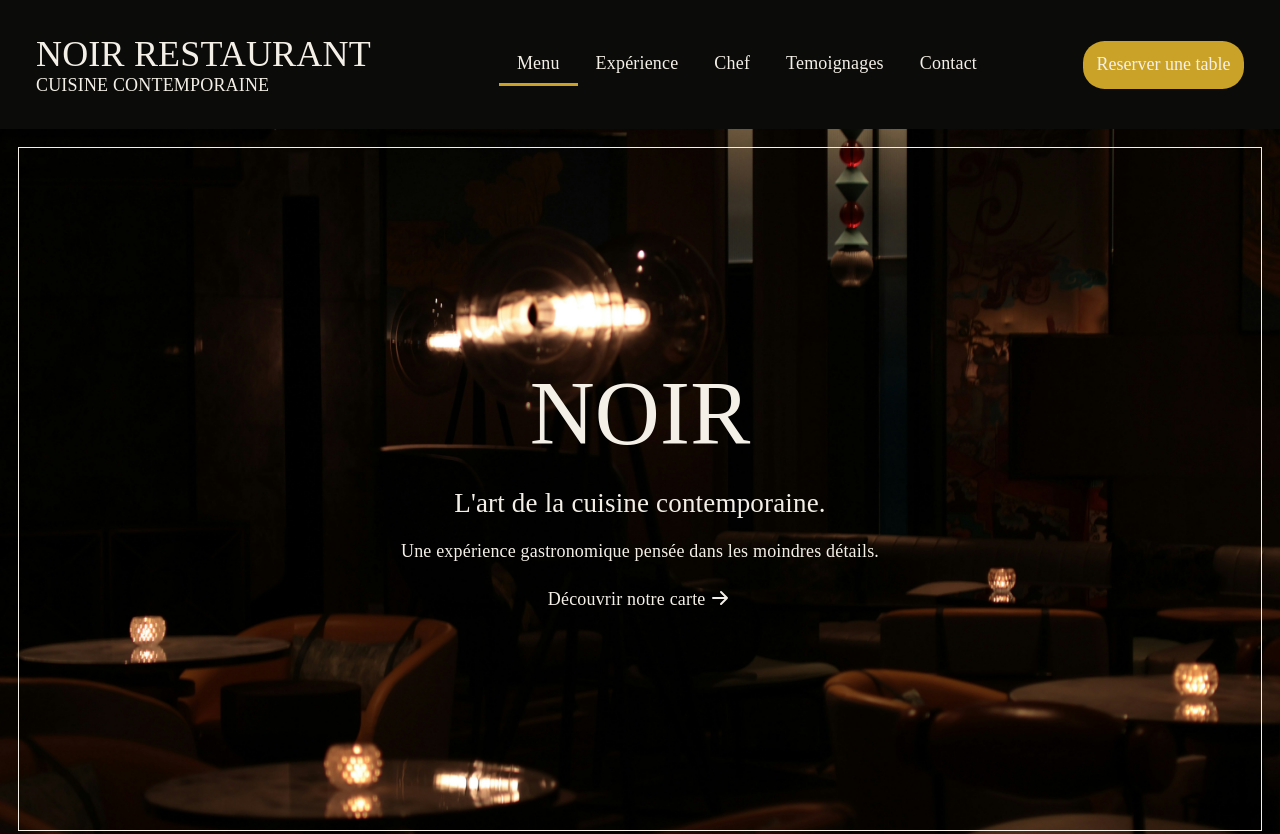
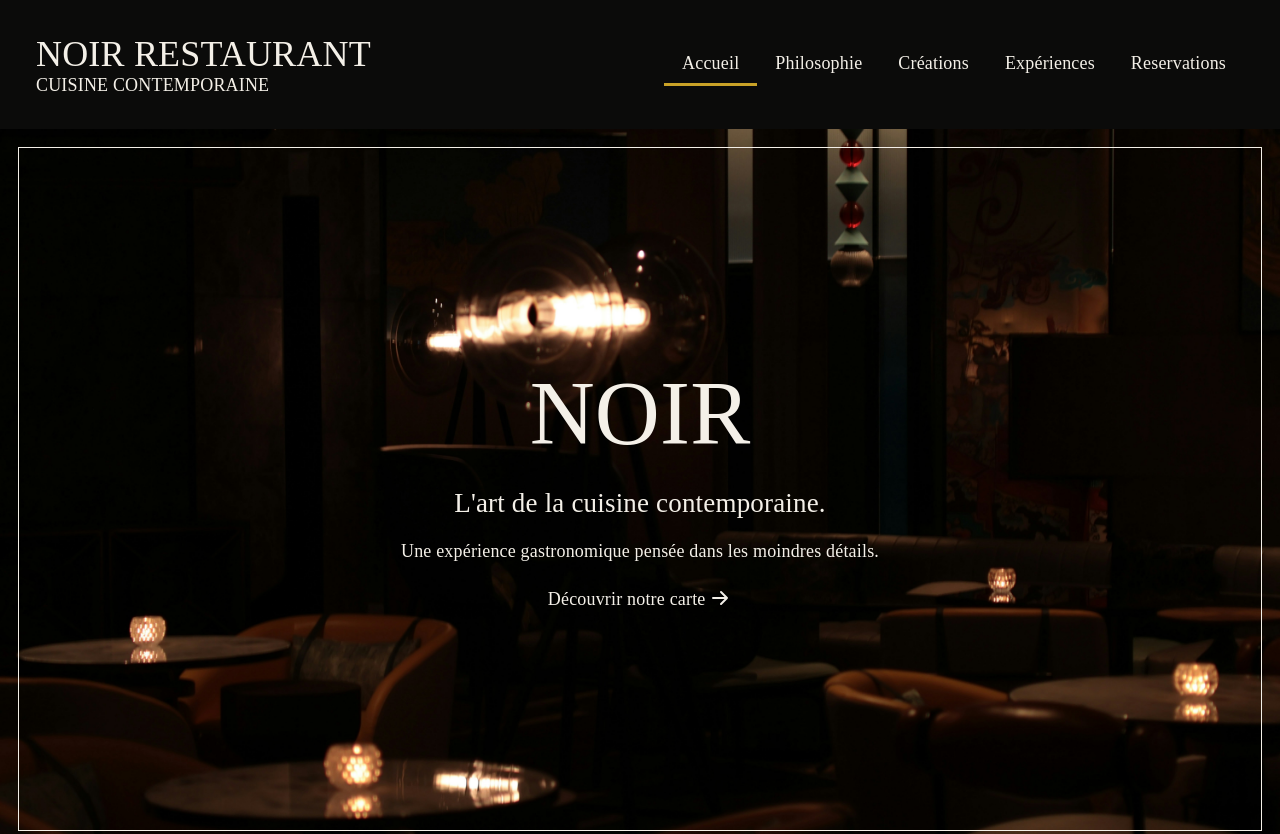
Before and after one commit to MouhamedB19/Noir-Restaurant-Website, a React (Vite) app: page / in a window 1280 px wide. Shown: the top 834 px of the page. Built offline with nearby package versions, Linux system fonts and the light colour scheme.

Commit message:
Correction du contenu du Header

```diff
--- a/src/components/Header.jsx
+++ b/src/components/Header.jsx
@@ -10,13 +10,13 @@ function Header() {
           <h3>CUISINE CONTEMPORAINE</h3>
         </h1>
         <ul>
-          <li class="chosen"><a href="#">Menu</a></li>
-          <li><a href="#">Expérience</a></li>
-          <li><a href="#">Chef</a></li>
-          <li><a href="#">Temoignages</a></li>
-          <li><a href="#">Contact</a></li>
+          <li class="chosen"><a href="#">Accueil</a></li>
+          <li><a href="#">Philosophie</a></li>
+          <li><a href="#">Créations</a></li>
+          <li><a href="#">Expériences</a></li>
+          <li><a href="#">Reservations</a></li>
         </ul>
-        <BoutonDore texte="Reserver une table" />
+
       </header>
 
     </>
```
